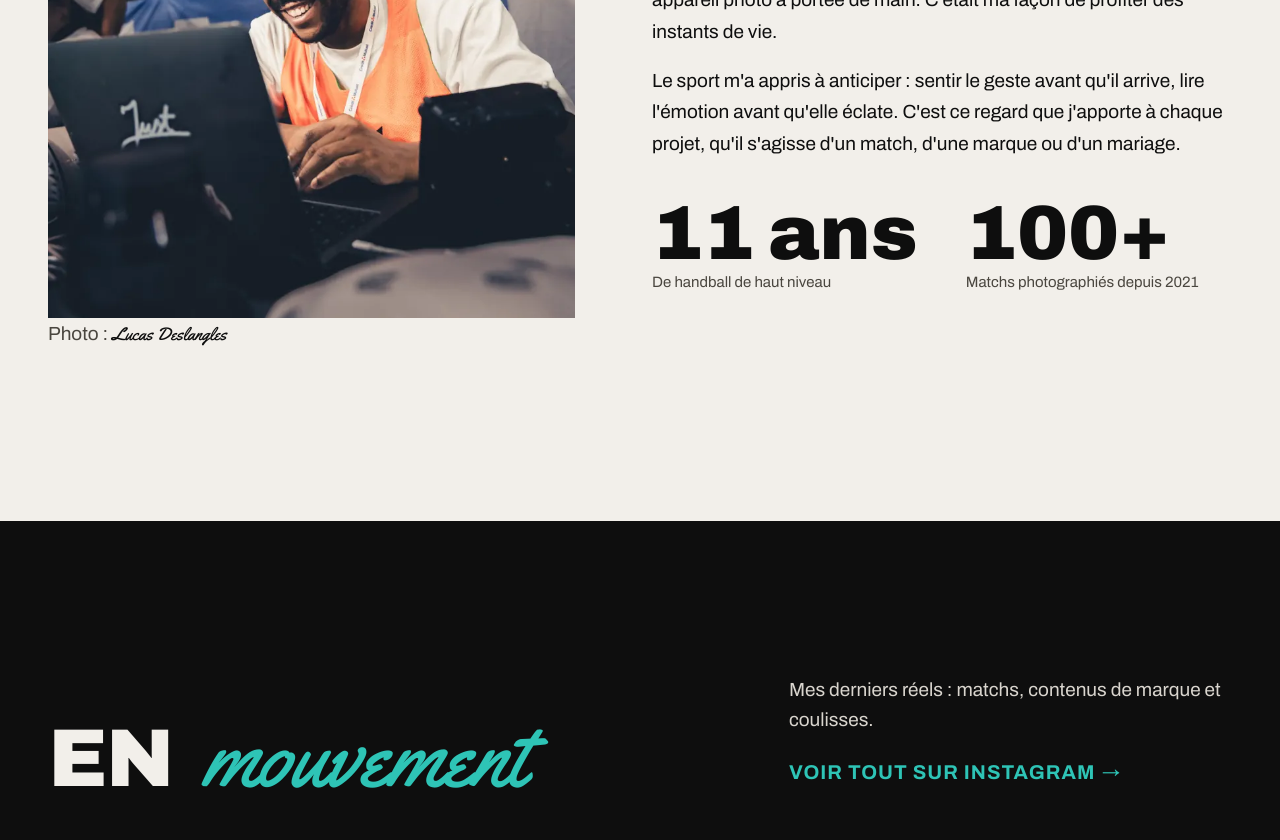
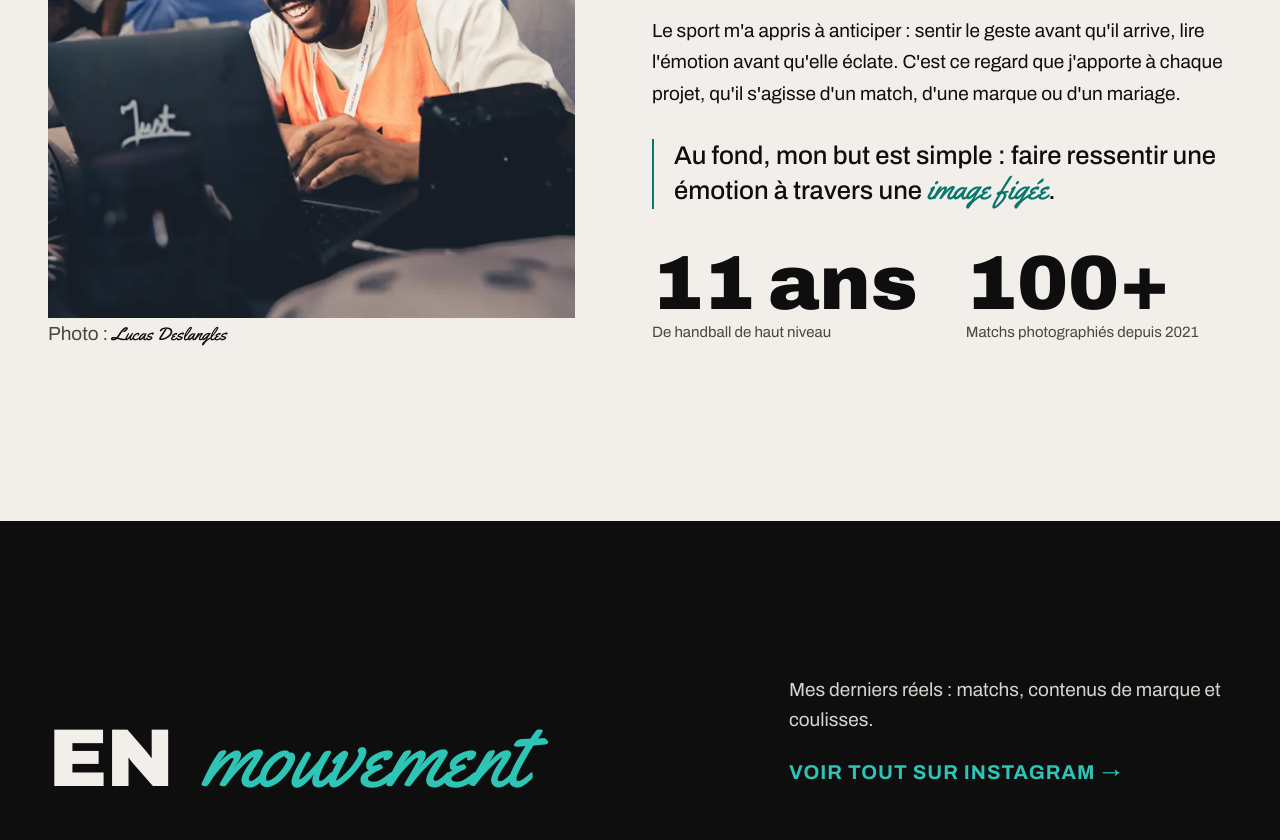
Before and after one commit to Justfocusbysg/justfocusbysg.github.io, a plain HTML site: page index.html in a window 1280 px wide. Shown: the part 4620-5460 px from the top of the page. Drawn offline with Linux system fonts and the light colour scheme.

Commit message:
Aperçu : phrase de conclusion dans À propos (image figée)
Co-Authored-By: Claude Opus 5.5 <noreply@anthropic.com>

```diff
--- a/assets/css/style.css
+++ b/assets/css/style.css
@@ -218,6 +218,9 @@ button { font: inherit; color: inherit; }
 .about .h2 { margin-bottom: 28px; }
 .about .h2 .script { color: var(--paper-accent); }
 .about p { margin: 0 0 18px; font-size: 19px; line-height: 1.65; }
+/* closing line of the About text */
+.about p.about__punch { margin-top: 30px; padding-left: 20px; border-left: 2px solid var(--paper-accent); font-size: clamp(22px, 2vw, 27px); font-weight: 500; line-height: 1.35; }
+.about__punch .script { color: var(--paper-accent); font-size: 1.25em; line-height: 1; }
 .stats { display: flex; flex-wrap: wrap; gap: 48px; margin-top: 40px; }
 .stat b { display: block; font-family: var(--f-display); font-stretch: 62%; font-weight: 900; font-size: clamp(56px, 6vw, 84px); line-height: .9; }
 .stat span { font-size: 15px; color: var(--paper-muted); }
--- a/index.html
+++ b/index.html
@@ -172,6 +172,7 @@
       <h2 class="h2 split"><span class="line"><span>Du terrain</span></span><span class="line"><span>à <span class="script">l'objectif</span></span></span></h2>
       <p class="reveal">Je suis Steven George Baltyde. J'ai passé des années sur les parquets comme handballeur professionnel, et j'ai toujours eu un appareil photo à portée de main. C'était ma façon de profiter des instants de vie.</p>
       <p class="reveal" style="--d:.08s">Le sport m'a appris à anticiper : sentir le geste avant qu'il arrive, lire l'émotion avant qu'elle éclate. C'est ce regard que j'apporte à chaque projet, qu'il s'agisse d'un match, d'une marque ou d'un mariage.</p>
+          <p class="about__punch reveal" style="--d:.12s">Au fond, mon but est simple : faire ressentir une émotion à travers une <span class="script">image figée</span>.</p>
       <div class="stats reveal" style="--d:.16s">
         <div class="stat"><b data-count="11" data-suffix=" ans">11 ans</b><span>De handball de haut niveau</span></div>
         <div class="stat"><b data-count="100" data-suffix="+">100+</b><span>Matchs photographiés depuis 2021</span></div>
```
